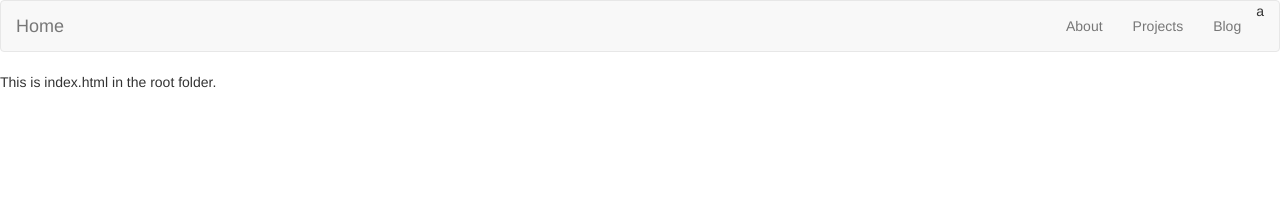
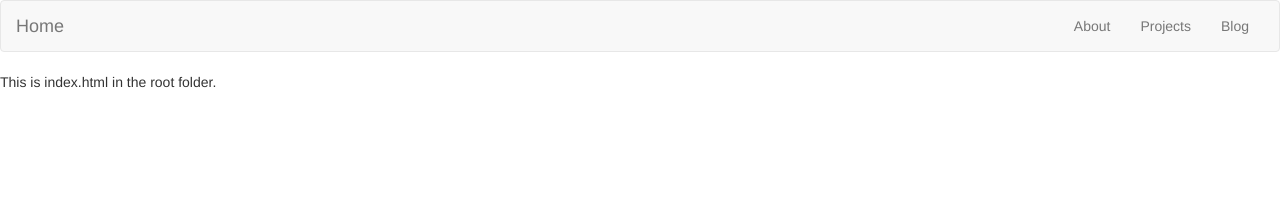
Before and after one commit to tomhohenstein/tomhohenstein.github.io, a Jekyll site: the page built from index.html, in a window 1280 px wide. Shown: the top 198 px of the page. Built offline with Jekyll 4.4.1, drawn with Linux system fonts in a browser that asks for light colours.

Commit message:
fixes navbar

```diff
--- a/_layouts/default.html
+++ b/_layouts/default.html
@@ -35,7 +35,7 @@
         <div class="collapse navbar-collapse" id="bs-example-navbar-collapse-1">
           <ul class="nav navbar-nav navbar-right">
             <li><a href="{{ site.baseurl }}/about/">About</a></li>
-            <li><a href="{{ site.baseurl }}/projects/">Projects</a></li>a
+            <li><a href="{{ site.baseurl }}/projects/">Projects</a></li>
             <li><a href="{{ site.baseurl }}/blog/">Blog</a></li>
           </ul>
         </div><!-- /.navbar-collapse -->
```
